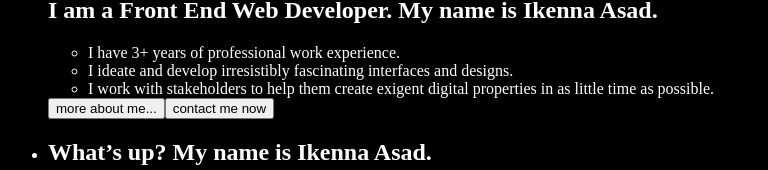
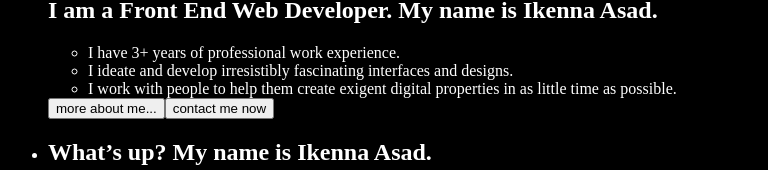
Before and after one commit to agentkenny007/Personal-Website, an Angular app: page /home in a window 1280 px wide. Shown: the part 168-338 px from the top of the page, without its empty margins (0-768 px from the left). Built offline with nearby package versions, Linux system fonts and the light colour scheme.

Commit message:
Better word. More personal. ;)

```diff
--- a/src/app/home/home.component.html
+++ b/src/app/home/home.component.html
@@ -7,7 +7,7 @@
         <ul class="rodo">
           <li>I have 3+ years of professional work experience.</li>
           <li>I ideate and develop irresistibly fascinating interfaces and designs.</li>
-          <li>I work with stakeholders to help them create exigent digital properties in as little time as possible.</li>
+          <li>I work with people to help them create exigent digital properties in as little time as possible.</li>
         </ul>
         <button class="about">more about me...</button>
         <button class="contact">contact me now</button>
```
